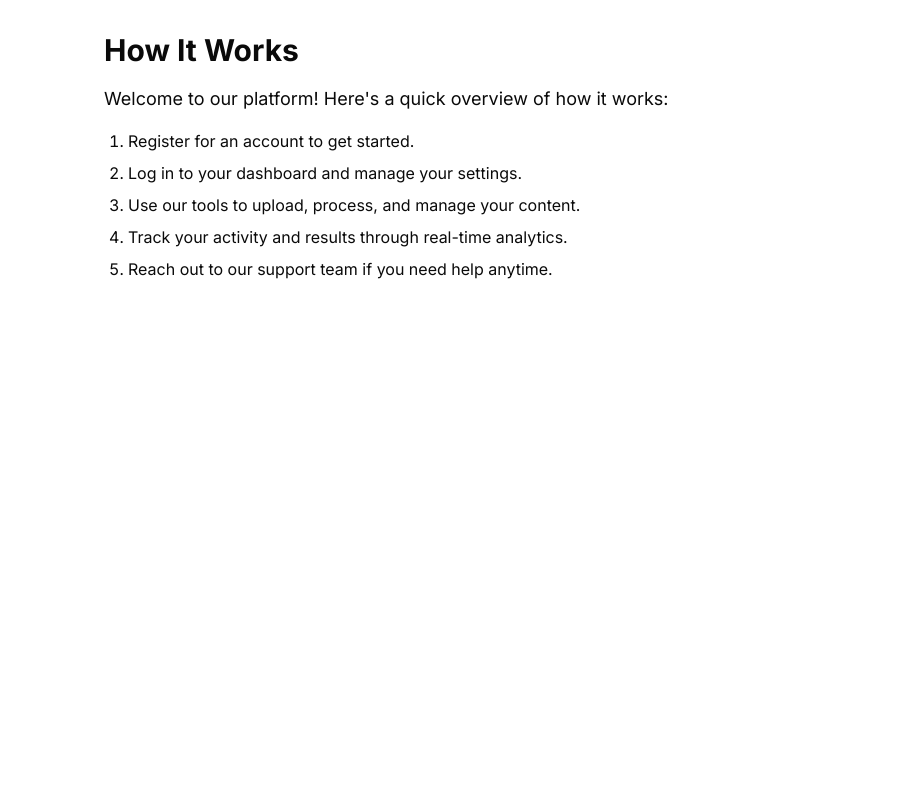
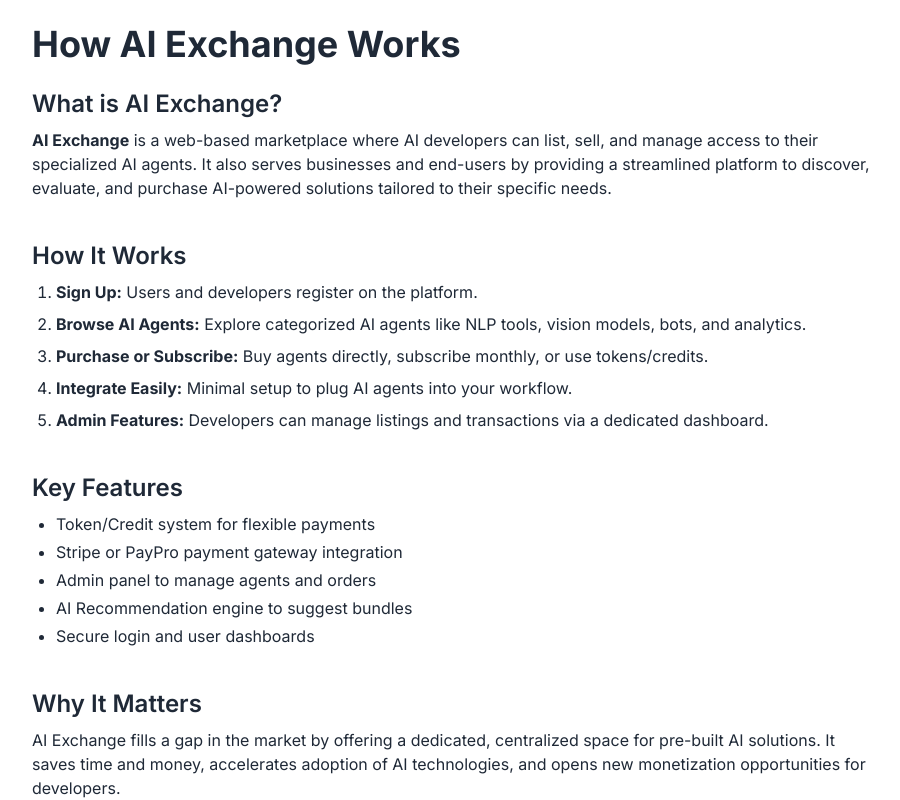
Before and after one commit to Hamdan-Khan/ECOM-Agents-Marketplace, a Next.js app in the folder apps/web/: page /how-it-works in a window 1280 px wide. Shown: the top 800 px of the page, without its empty margins (184-1084 px from the left). Built offline with nearby package versions, Linux system fonts and the light colour scheme.

Commit message:
How it works page completed

```diff
--- a/apps/web/app/how-it-works/page.tsx
+++ b/apps/web/app/how-it-works/page.tsx
@@ -2,18 +2,56 @@
 
 export default function HowItWorksPage() {
   return (
-    <main className="p-8 max-w-3xl mx-auto">
-      <h1 className="text-3xl font-bold mb-4">How It Works</h1>
-      <p className="text-lg leading-relaxed mb-4">
-        Welcome to our platform! Here's a quick overview of how it works:
-      </p>
-      <ol className="list-decimal pl-6 space-y-2 text-base">
-        <li>Register for an account to get started.</li>
-        <li>Log in to your dashboard and manage your settings.</li>
-        <li>Use our tools to upload, process, and manage your content.</li>
-        <li>Track your activity and results through real-time analytics.</li>
-        <li>Reach out to our support team if you need help anytime.</li>
-      </ol>
+    <main className="p-6 max-w-4xl mx-auto text-gray-800">
+      <h1 className="text-4xl font-bold mb-6">How AI Exchange Works</h1>
+
+      <section className="mb-10">
+        <h2 className="text-2xl font-semibold mb-2">What is AI Exchange?</h2>
+        <p>
+          <strong>AI Exchange</strong> is a web-based marketplace where AI developers can list, sell, and manage access
+          to their specialized AI agents. It also serves businesses and end-users by providing a streamlined platform to
+          discover, evaluate, and purchase AI-powered solutions tailored to their specific needs.
+        </p>
+      </section>
+
+      <section className="mb-10">
+        <h2 className="text-2xl font-semibold mb-2">How It Works</h2>
+        <ol className="list-decimal pl-6 space-y-2">
+          <li><strong>Sign Up:</strong> Users and developers register on the platform.</li>
+          <li><strong>Browse AI Agents:</strong> Explore categorized AI agents like NLP tools, vision models, bots, and analytics.</li>
+          <li><strong>Purchase or Subscribe:</strong> Buy agents directly, subscribe monthly, or use tokens/credits.</li>
+          <li><strong>Integrate Easily:</strong> Minimal setup to plug AI agents into your workflow.</li>
+          <li><strong>Admin Features:</strong> Developers can manage listings and transactions via a dedicated dashboard.</li>
+        </ol>
+      </section>
+
+      <section className="mb-10">
+        <h2 className="text-2xl font-semibold mb-2">Key Features</h2>
+        <ul className="list-disc pl-6 space-y-1">
+          <li>Token/Credit system for flexible payments</li>
+          <li>Stripe or PayPro payment gateway integration</li>
+          <li>Admin panel to manage agents and orders</li>
+          <li>AI Recommendation engine to suggest bundles</li>
+          <li>Secure login and user dashboards</li>
+        </ul>
+      </section>
+
+      <section className="mb-10">
+        <h2 className="text-2xl font-semibold mb-2">Why It Matters</h2>
+        <p>
+          AI Exchange fills a gap in the market by offering a dedicated, centralized space for pre-built AI solutions.
+          It saves time and money, accelerates adoption of AI technologies, and opens new monetization opportunities for developers.
+        </p>
+      </section>
+
+      <section>
+        <h2 className="text-2xl font-semibold mb-2">Who Should Use It?</h2>
+        <ul className="list-disc pl-6 space-y-1">
+          <li>AI developers seeking to monetize their work</li>
+          <li>Startups and SMEs looking for plug-and-play AI capabilities</li>
+          <li>Enterprises wanting to integrate AI without hiring full teams</li>
+        </ul>
+      </section>
     </main>
   );
 }
```
